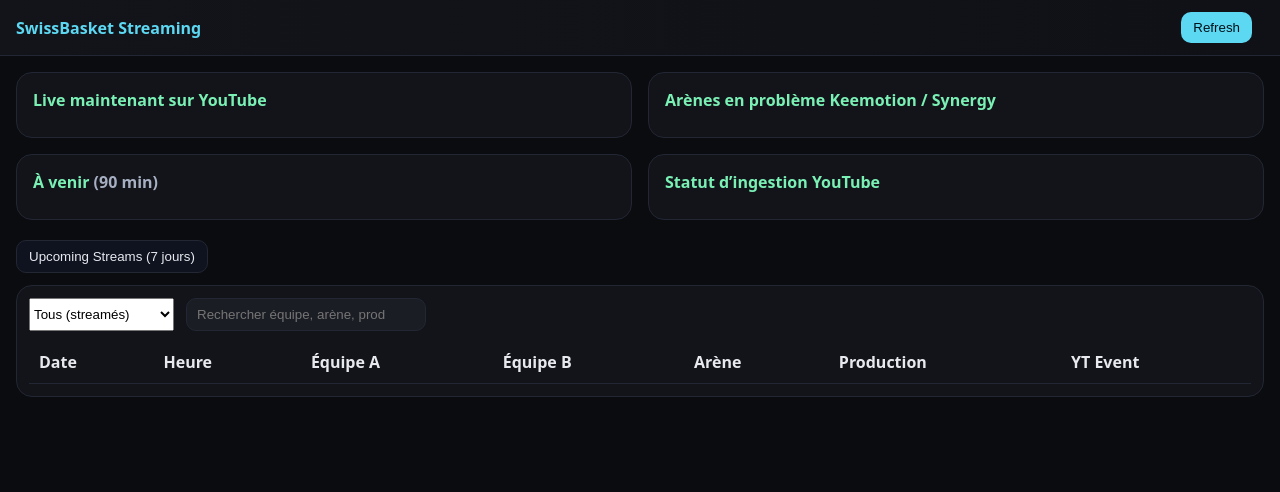
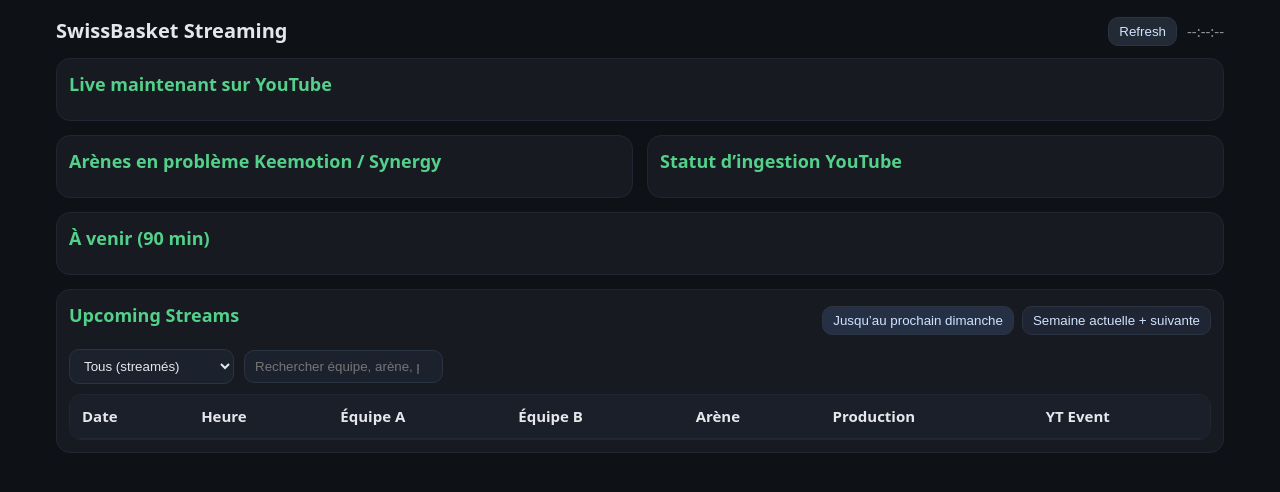
Before and after one commit to tino-brates/swissbasket-stream-dashboard, a website: page index.html in a window 1280 px wide. Drawn offline with Linux system fonts and the light colour scheme; no server answers.

Commit message:
Upcoming tabs: next Sunday vs current+next week; filters preserved

```diff
--- a/index.html
+++ b/index.html
@@ -1,45 +1,52 @@
-<!DOCTYPE html>
+<!doctype html>
 <html lang="fr">
 <head>
-<meta charset="utf-8">
-<meta name="viewport" content="width=device-width, initial-scale=1">
-<title>SwissBasket Streaming Monitor</title>
-<link rel="stylesheet" href="styles.css">
+  <meta charset="utf-8" />
+  <meta name="viewport" content="width=device-width, initial-scale=1" />
+  <title>SwissBasket Streaming</title>
+  <link rel="stylesheet" href="styles.css" />
 </head>
 <body>
-<header class="topbar">
-  <div class="brand">SwissBasket Streaming</div>
-  <div class="actions">
+  <div class="wrap">
+    <header class="header">
+      <h1>SwissBasket Streaming</h1>
+      <div class="header-actions">
         <button id="refreshBtn">Refresh</button>
-    <span id="lastUpdate"></span>
+        <span class="lastupdate"><span id="lastUpdate">--:--:--</span></span>
       </div>
     </header>
 
-<main class="main">
-  <section class="overview">
-    <div class="card">
-      <div class="card-title">Live maintenant sur YouTube</div>
+    <section class="panel">
+      <h2 class="title">Live maintenant sur YouTube</h2>
       <div id="liveNow" class="list"></div>
-    </div>
-    <div class="card">
-      <div class="card-title">Arènes en problème Keemotion / Synergy</div>
-      <div id="issues" class="list"></div>
-    </div>
-    <div class="card">
-      <div class="card-title">À venir <span class="muted">(90 min)</span></div>
-      <div id="next90" class="list"></div>
-    </div>
-    <div class="card">
-      <div class="card-title">Statut d’ingestion YouTube</div>
-      <div id="ytHealth" class="grid-health"></div>
-    </div>
     </section>
 
-  <section class="tabs">
-    <button class="tab active" data-tab="upcoming">Upcoming Streams (7 jours)</button>
+    <div class="grid">
+      <section class="panel">
+        <h2 class="title">Arènes en problème Keemotion / Synergy</h2>
+        <div id="issues" class="list"></div>
       </section>
 
-  <section id="upcoming" class="panel">
+      <section class="panel">
+        <h2 class="title">Statut d’ingestion YouTube</h2>
+        <div id="ytHealth" class="list"></div>
+      </section>
+    </div>
+
+    <section class="panel">
+      <h2 class="title">À venir (90 min)</h2>
+      <div id="next90" class="list"></div>
+    </section>
+
+    <section class="panel">
+      <div class="upcoming-head">
+        <h2 class="title">Upcoming Streams</h2>
+        <div class="tabs">
+          <button id="tabRange1" class="tab active">Jusqu’au prochain dimanche</button>
+          <button id="tabRange2" class="tab">Semaine actuelle + suivante</button>
+        </div>
+      </div>
+
       <div class="filters">
         <select id="prodFilter">
           <option value="ALL">Tous (streamés)</option>
@@ -47,8 +54,10 @@
           <option value="SwishManual">Swish Live + Manual</option>
           <option value="TV">TV</option>
         </select>
-      <input type="search" id="searchInput" placeholder="Rechercher équipe, arène, prod">
+        <input id="searchInput" type="search" placeholder="Rechercher équipe, arène, prod" />
       </div>
+
+      <div class="table-wrap">
         <table class="table">
           <thead>
             <tr>
@@ -63,8 +72,9 @@
           </thead>
           <tbody id="upcomingBody"></tbody>
         </table>
+      </div>
     </section>
-</main>
+  </div>
 
   <script src="app.js"></script>
 </body>
--- a/styles.css
+++ b/styles.css
@@ -1,53 +1,38 @@
-:root {
-  --bg: #0b0c10;
-  --panel: #12141a;
-  --muted: #1a1d24;
-  --text: #e7e9ee;
-  --sub: #a7afc2;
-  --brand: #5dd8f3;
-  --accent: #7af0b5;
-  --border: #232734;
-  --bad: #ff5f5f;
-  --ok: #ffd166;
-  --good: #06d6a0;
-  --none: #8892a6;
-}
-* { box-sizing: border-box; }
-html, body { height: 100%; }
-body { margin: 0; background: var(--bg); color: var(--text); font-family: ui-sans-serif, system-ui, -apple-system, Segoe UI, Roboto, Arial, sans-serif; }
-.topbar { position: sticky; top: 0; z-index: 10; display: flex; align-items: center; justify-content: space-between; padding: 12px 16px; background: linear-gradient(to right, var(--panel), #0f1117); border-bottom: 1px solid var(--border); }
-.brand { font-weight: 800; color: var(--brand); }
-.actions { display: flex; align-items: center; gap: 12px; }
-.actions button { background: var(--brand); color: #001018; border: none; padding: 8px 12px; border-radius: 10px; cursor: pointer; }
-.actions #lastUpdate { color: var(--sub); font-size: 12px; }
-.main { padding: 16px; }
-.overview { display: grid; grid-template-columns: repeat(12, 1fr); gap: 16px; }
-.card { grid-column: span 12; background: var(--panel); border: 1px solid var(--border); border-radius: 16px; padding: 16px; }
-@media (min-width: 1000px) {
-  .overview .card:nth-child(1) { grid-column: span 6; }
-  .overview .card:nth-child(2) { grid-column: span 6; }
-  .overview .card:nth-child(3) { grid-column: span 6; }
-  .overview .card:nth-child(4) { grid-column: span 6; }
-}
-.card-title { font-weight: 700; margin-bottom: 10px; color: var(--accent); }
-.list { display: flex; flex-direction: column; gap: 8px; }
-.item { display: grid; grid-template-columns: 1.2fr 1fr 1fr 1fr; gap: 8px; padding: 10px; border: 1px solid var(--border); border-radius: 12px; background: var(--muted); }
-.item .tag { justify-self: end; padding: 2px 8px; border-radius: 999px; font-size: 12px; border: 1px solid var(--border); background: #0f1320; }
-.grid-health { display: grid; grid-template-columns: repeat(2, 1fr); gap: 10px; }
-@media (min-width: 900px) { .grid-health { grid-template-columns: repeat(3, 1fr); } }
-.health { display: grid; grid-template-columns: 1fr auto; gap: 6px; padding: 10px; background: var(--muted); border: 1px solid var(--border); border-radius: 12px; }
-.badge { padding: 2px 8px; border-radius: 999px; font-size: 12px; border: 1px solid var(--border); }
-.status-perfect { background: var(--good); color: #001813; }
-.status-good { background: var(--ok); color: #2b1b00; }
-.status-bad { background: var(--bad); color: #180000; }
-.status-nodata { background: var(--none); color: #0a0f1a; }
-.tabs { margin-top: 20px; display: flex; gap: 8px; }
-.tab { background: var(--muted); color: var(--text); border: 1px solid var(--border); padding: 8px 12px; border-radius: 10px; cursor: pointer; }
-.tab.active { background: #0f1320; }
-.panel { margin-top: 12px; background: var(--panel); border: 1px solid var(--border); border-radius: 16px; padding: 12px; }
-.filters { display: flex; flex-wrap: wrap; gap: 12px; margin-bottom: 10px; }
-.filters input[type="search"] { background: var(--muted); color: var(--text); border: 1px solid var(--border); border-radius: 10px; padding: 8px 10px; min-width: 240px; }
-.table { width: 100%; border-collapse: collapse; }
-.table th, .table td { border-bottom: 1px solid var(--border); padding: 10px; text-align: left; }
-.table tr:hover td { background: #0f1320; }
-.muted { color: var(--sub); }
+:root{--bg:#0e1116;--panel:#171a21;--muted:#9aa3af;--text:#e6e7eb;--green:#53d18a;--yellow:#f2c14e;--red:#ef4444;--gray:#475569}
+*{box-sizing:border-box}
+html,body{height:100%}
+body{margin:0;background:var(--bg);color:var(--text);font:15px/1.5 system-ui,-apple-system,Segoe UI,Roboto,Inter,Arial}
+.wrap{max-width:1200px;margin:0 auto;padding:16px}
+.header{display:flex;justify-content:space-between;align-items:center;margin-bottom:12px}
+.header h1{font-size:20px;margin:0}
+.header-actions{display:flex;gap:10px;align-items:center}
+#refreshBtn{background:#222a36;color:#cfe3ff;border:1px solid #2b3442;border-radius:10px;padding:6px 10px;cursor:pointer}
+.lastupdate{opacity:.6;font-variant-numeric:tabular-nums}
+
+.panel{background:var(--panel);border:1px solid #222632;border-radius:14px;padding:12px;margin-bottom:14px}
+.title{color:var(--green);font-size:18px;margin:0 0 10px}
+.grid{display:grid;grid-template-columns:1fr 1fr;gap:14px}
+@media(max-width:900px){.grid{grid-template-columns:1fr}}
+
+.list{display:flex;flex-direction:column;gap:10px}
+.item{display:grid;grid-template-columns:1.2fr 1fr auto auto;gap:10px;align-items:center;background:#1d212c;border:1px solid #262b37;border-radius:14px;padding:12px}
+.item .tag{background:#1f2733;border:1px solid #2b3442;border-radius:9999px;padding:4px 10px;text-decoration:none;color:#cfe3ff}
+.muted{color:var(--muted)}
+
+.badge{border-radius:9999px;padding:4px 10px;border:1px solid #2b3442;background:#1f2733}
+.status-perfect{background:#11261c;border-color:#1c3b2b;color:#7ef2b1}
+.status-good{background:#2a2511;border-color:#3b3220;color:#f2c14e}
+.status-bad{background:#2a1414;border-color:#3b2222;color:#ef8a8a}
+.status-nodata{background:#1f2430;border-color:#2b3442;color:#aeb8c7}
+
+.upcoming-head{display:flex;justify-content:space-between;align-items:center;gap:12px}
+.tabs{display:flex;gap:8px}
+.tab{background:#1f2532;border:1px solid #2b3442;color:#cfe3ff;border-radius:10px;padding:6px 10px;cursor:pointer}
+.tab.active{background:#263044}
+
+.filters{display:flex;gap:10px;align-items:center;margin:10px 0}
+.filters select,.filters input{background:#1c222d;border:1px solid #2b3442;color:#e6e7eb;border-radius:10px;padding:8px 10px}
+.table-wrap{overflow:auto;border:1px solid #222632;border-radius:12px}
+.table{width:100%;border-collapse:separate;border-spacing:0}
+.table th,.table td{padding:10px 12px;border-bottom:1px solid #232834;text-align:left;white-space:nowrap}
+.table thead th{position:sticky;top:0;background:#1a1f29}
```
Also changed, not shown: app.js (+79 -78 lines). Lines whose indentation alone changed are shown as unchanged.
